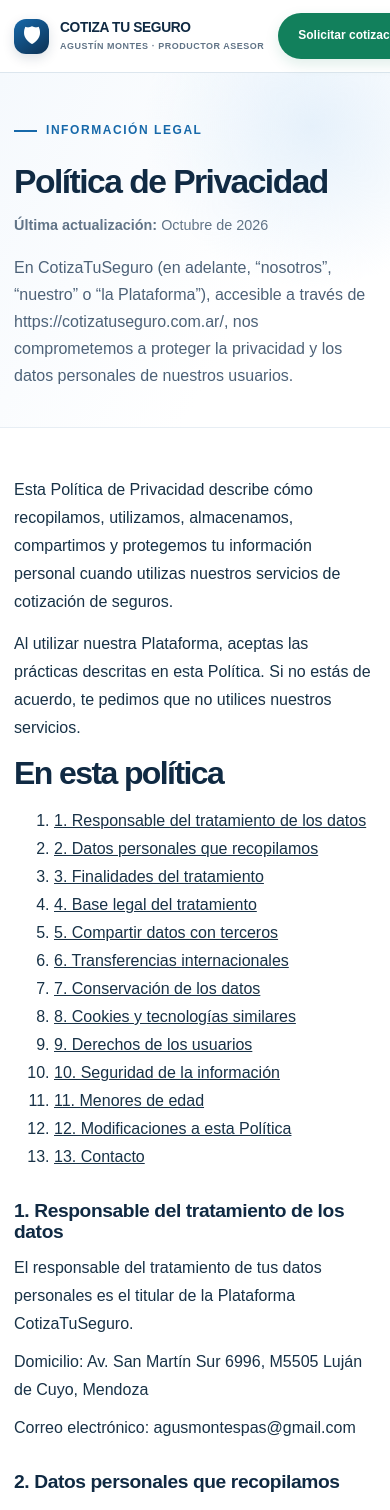
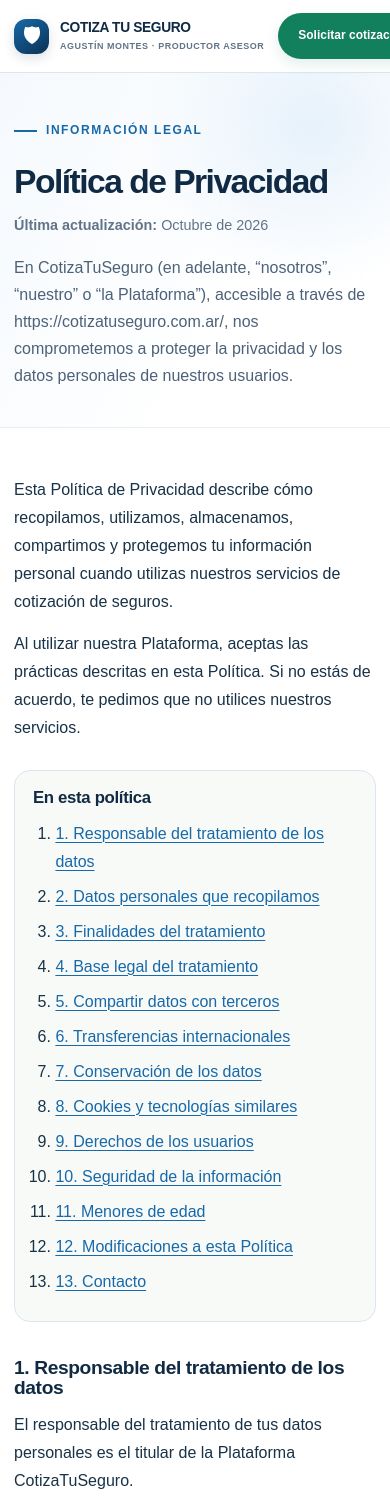
Before and after one commit to popnegro/cotizatuseguro, a Next.js app: page /privacidad in a window 390 px wide. Shown: the top 1510 px of the page. Built offline with nearby package versions, Linux system fonts and the light colour scheme.

Commit message:
style(privacy): improve responsive table of contents

```diff
--- a/app/globals.css
+++ b/app/globals.css
@@ -269,7 +269,13 @@ h2{color:#102a43}
 .legal-meta{margin:0 0 14px;color:var(--muted);font-size:.9rem}
 .legal-article{max-width:760px;line-height:1.75}
 .legal-article>p{margin:0 0 14px;color:var(--ink)}
-.legal-section{margin-top:28px;padding-top:8px}
+.legal-toc{margin:28px 0;padding:22px 24px;border:1px solid var(--line);border-radius:16px;background:#f8faf7}
+.legal-toc h2{margin:0 0 12px;font-size:1.05rem;letter-spacing:-.02em}
+.legal-toc ol{margin:0;padding-left:1.4em;columns:2;column-gap:28px}
+.legal-toc li{break-inside:avoid;margin:0 0 7px;padding-right:8px}
+.legal-toc a{color:var(--blue);text-decoration:underline;text-decoration-thickness:1px;text-underline-offset:3px}
+.legal-toc a:hover{color:var(--green-dark)}
+.legal-section{scroll-margin-top:104px;margin-top:28px;padding-top:8px}
 .legal-section h2{font-size:1.2rem;margin:0 0 12px;letter-spacing:-.02em}
 .legal-section p{margin:0 0 10px;color:var(--ink)}
 .legal-section ul{margin:0 0 12px;padding-left:1.2em;color:var(--ink)}
@@ -279,5 +285,7 @@ h2{color:#102a43}
 .legal-back a:hover{text-decoration:underline}
 @media(max-width:560px){
   .legal-hero{padding:36px 0 22px}
+  .legal-toc{padding:18px}
+  .legal-toc ol{columns:1}
   .legal-section{margin-top:22px}
 }
```
